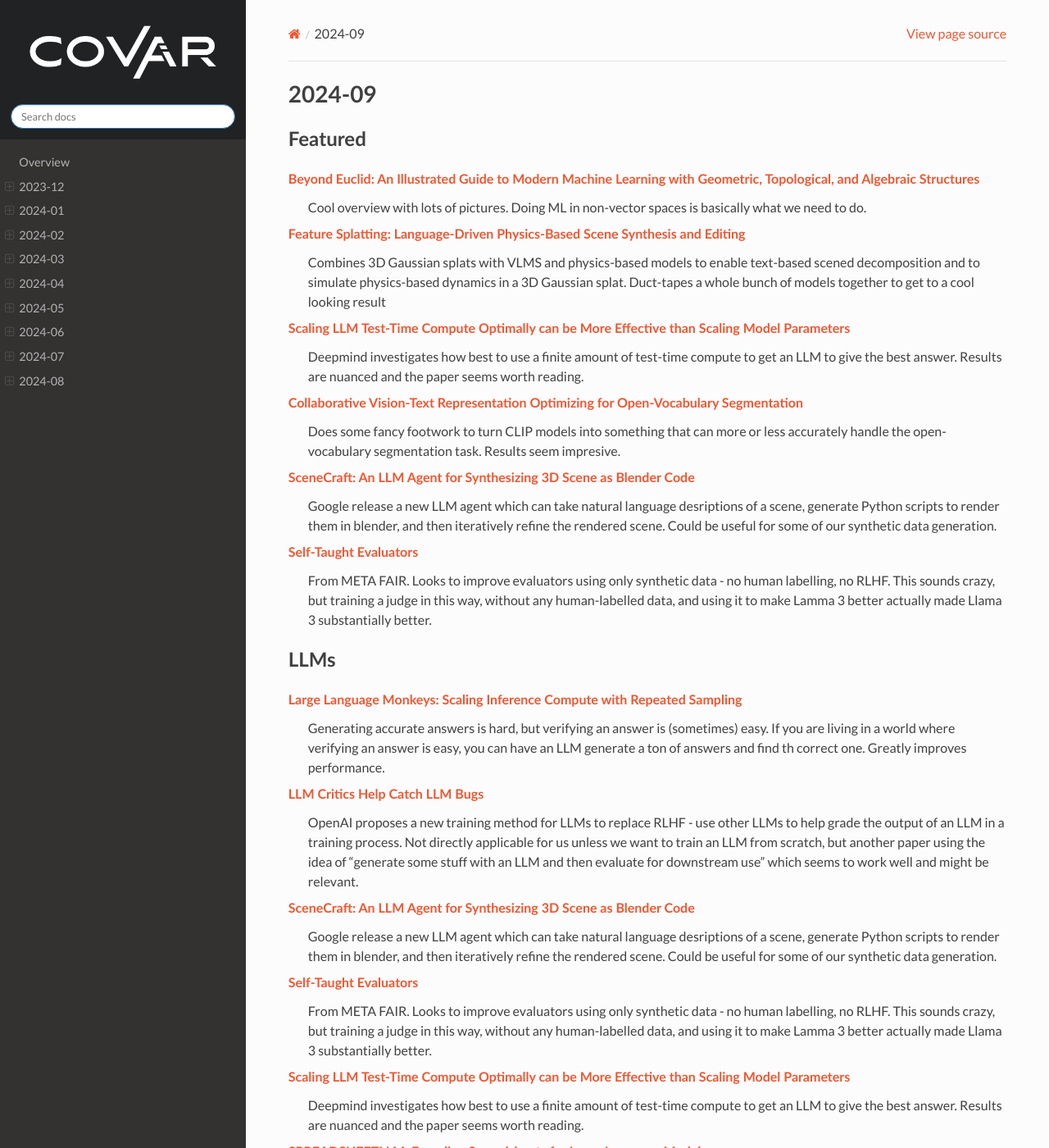
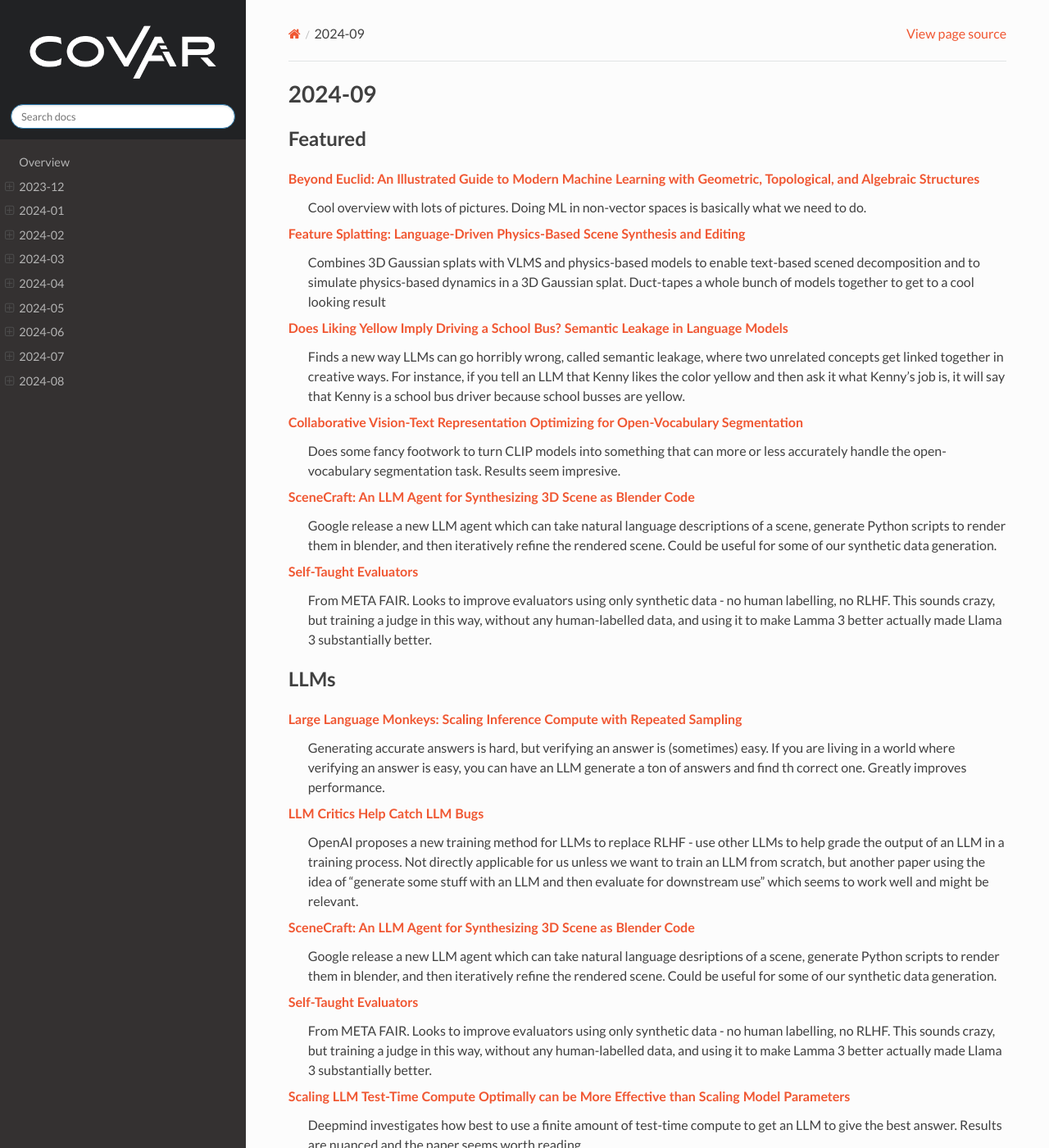
Before and after one commit to covartech/zeitgeist, a Sphinx documentation site: the page built from docs/issues/2024-09.rst, in a window 1280 px wide and 1400 px high. Shown: the whole window at 82% size. Built offline with Sphinx 7.4.7 and the Read the Docs theme 2.0.0, drawn with Linux system fonts in a browser that asks for light colours; some of the changed text lies outside the part shown.

Commit message:
Update 2024_08_12

```diff
--- a/docs/issues/2024-09.rst
+++ b/docs/issues/2024-09.rst
@@ -9,14 +9,14 @@
 `Feature Splatting: Language-Driven Physics-Based Scene Synthesis and Editing <https://arxiv.org/pdf/2404.01223>`_
     Combines 3D Gaussian splats with VLMS and physics-based models to enable text-based scened decomposition and to simulate physics-based dynamics in a 3D Gaussian splat.  Duct-tapes a whole bunch of models together to get to a cool looking result
 
-`Scaling LLM Test-Time Compute Optimally can be More Effective than Scaling Model Parameters <https://arxiv.org/pdf/2408.03314>`_
-    Deepmind investigates how best to use a finite amount of test-time compute to get an LLM to give the best answer.  Results are nuanced and the paper seems worth reading.
+`Does Liking Yellow Imply Driving a School Bus? Semantic Leakage in Language Models <https://gonenhila.github.io/files/Semantic_Leakage.pdf>`_
+    Finds a new way LLMs can go horribly wrong, called semantic leakage, where two unrelated concepts get linked together in creative ways.  For instance, if you tell an LLM that Kenny likes the color yellow and then ask it what Kenny's job is, it will say that Kenny is a school bus driver because school busses are yellow.
 
 `Collaborative Vision-Text Representation Optimizing for Open-Vocabulary Segmentation <https://arxiv.org/pdf/2408.00744>`_
     Does some fancy footwork to turn CLIP models into something that can more or less accurately handle the open-vocabulary segmentation task.  Results seem impresive.
 
 `SceneCraft: An LLM Agent for Synthesizing 3D Scene as Blender Code <https://arxiv.org/pdf/2403.01248>`_
-    Google release a new LLM agent which can take natural language desriptions of a scene, generate Python scripts to render them in blender, and then iteratively refine the rendered scene.  Could be useful for some of our synthetic data generation.
+    Google release a new LLM agent which can take natural language descriptions of a scene, generate Python scripts to render them in blender, and then iteratively refine the rendered scene.  Could be useful for some of our synthetic data generation.
 
 `Self-Taught Evaluators <https://arxiv.org/pdf/2408.02666>`_
     From META FAIR.  Looks to improve evaluators using only synthetic data - no human labelling, no RLHF.  This sounds crazy, but training a judge in this way, without any human-labelled data, and using it to make Lamma 3 better actually made Llama 3 substantially better.
@@ -43,6 +43,12 @@
 
 `The Geometry of Categorical and Hierarchical Concepts in Large Language Models <https://arxiv.org/pdf/2406.01506>`_
     If you ask an LLM to make a graph, or you just analyze them concepts understood by the graph, they have similar structure. Somewhat interesting that the implicit structure of the “understanding” of the LLM has graph like characteristics, hierarchy and relationships.
+
+`Does Liking Yellow Imply Driving a School Bus? Semantic Leakage in Language Models <https://gonenhila.github.io/files/Semantic_Leakage.pdf>`_
+    Finds a new way LLMs can go horribly wrong, called semantic leakage, where two unrelated concepts get linked together in creative ways.  For instance, if you tell an LLM that Kenny likes the color yellow and then ask it what Kenny's job is, it will say that Kenny is a school bus driver because school busses are yellow.
+
+`Tree Attention: Topology-Aware Decoding for Long-Context Attention on GPU Clusters <https://arxiv.org/pdf/2405.05847>`_
+    Does some real fancy footwork to get "asymptotically" faster computiontal results for some part of transformers.  Code available.
 
 VLMs
 ----
@@ -84,6 +90,9 @@
 `CAS-ViT: Convolutional Additive Self-attention Vision Transformers for Efficient Mobile Applications <https://arxiv.org/pdf/2408.03703>`_
     How to put vision transformers on an iPhone.  Hilariously, they cite a paper from 2009 showing vision transformer results?? This must be a typo?
 
+`Tree Attention: Topology-Aware Decoding for Long-Context Attention on GPU Clusters <https://arxiv.org/pdf/2408.04093>`_
+    Does some real fancy footwork to get "asymptotically" faster computiontal results for some part of transformers.  Code available.
+
 Theory
 ------
 `Disentangling Dense Embeddings with Sparse Autoencoders <https://arxiv.org/pdf/2408.00657>`_
@@ -98,6 +107,12 @@
 `Beyond Euclid: An Illustrated Guide to Modern Machine Learning with Geometric, Topological, and Algebraic Structures <https://www.arxiv.org/pdf/2407.09468>`_
     Cool overview with lots of pictures. Doing ML in non-vector spaces is basically what we need to do.
 
+`Gemma Scope: Open Sparse Autoencoders Everywhere All At Once on Gemma 2 <https://arxiv.org/pdf/2408.05147>`_
+    Deepmind explores some ways that sparse autoencoders are useful, with a look at the Gemma 2 family of models.  Seems like a decent overview
+
+`Your Classifier Can Be Secretly a Likelihood-Based OOD Detector <https://arxiv.org/pdf/2408.04851>`_
+    Another paper in the "classifiers do OOD detection" bin.  Results seem decently convincing?
+
 Applications
 ------------
 `Do grant proposal texts matter for funding decisions? A field experiment <https://link.springer.com/article/10.1007/s11192-024-04968-7>`_
@@ -108,6 +123,9 @@
 `Smaller, Safer, More Transparent: Advancing Responsible AI with Gemma <https://developers.googleblog.com/en/smaller-safer-more-transparent-advancing-responsible-ai-with-gemma/>`_
     Google adds three new additions to the Gemma 2B family.  They claim its the best thing on the market, etc etc.  `Lab report <https://arxiv.org/pdf/2408.00118>`_
 
+`Apple Intelligence Foundation Language Models <https://arxiv.org/pdf/2407.21075>`_
+    Apple's lab report on its foundation models.  Probably something interesting here if you want to read it.
+
 Lunch and Learn
 ---------------
 2024-08-06
```
